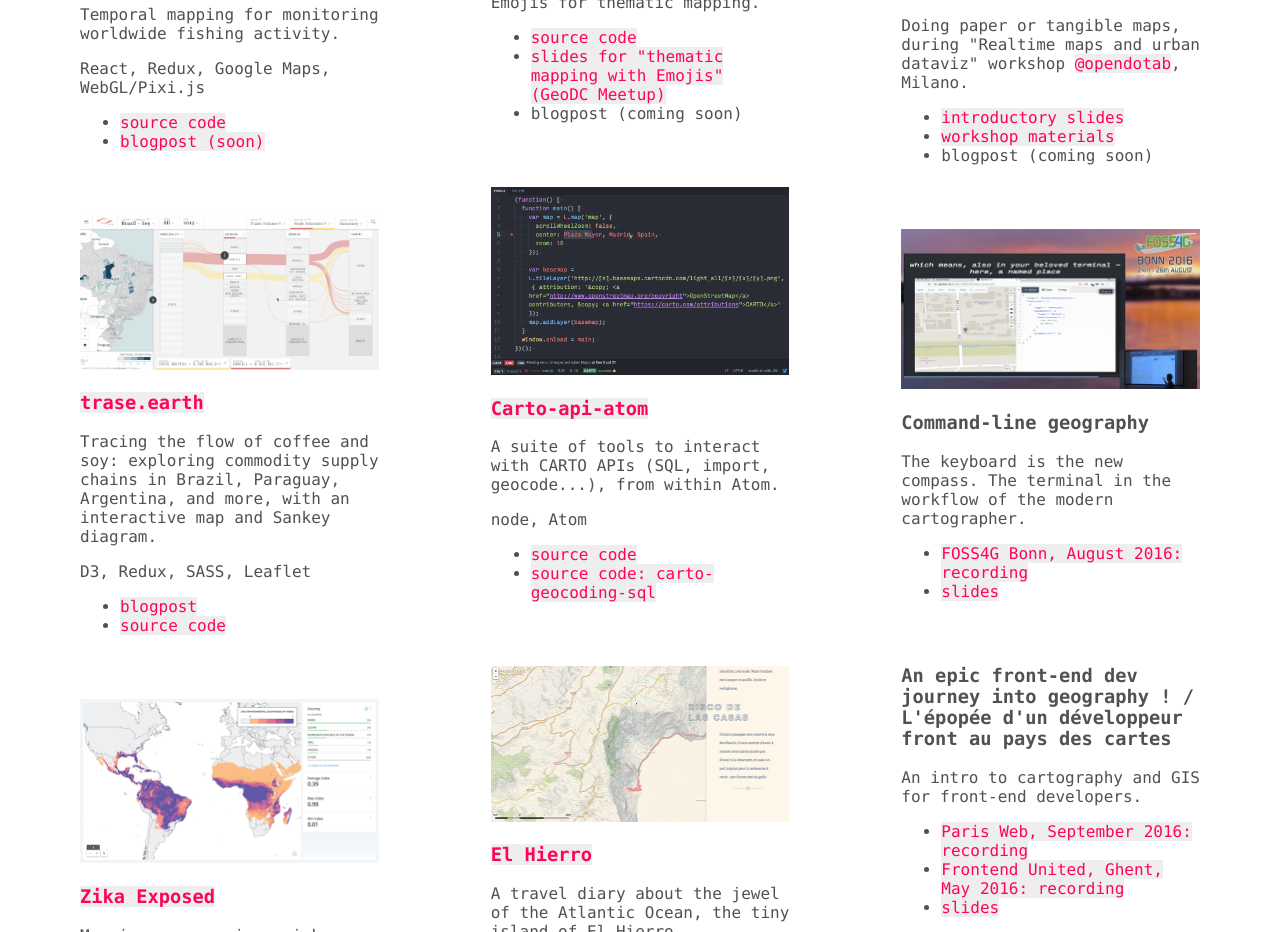
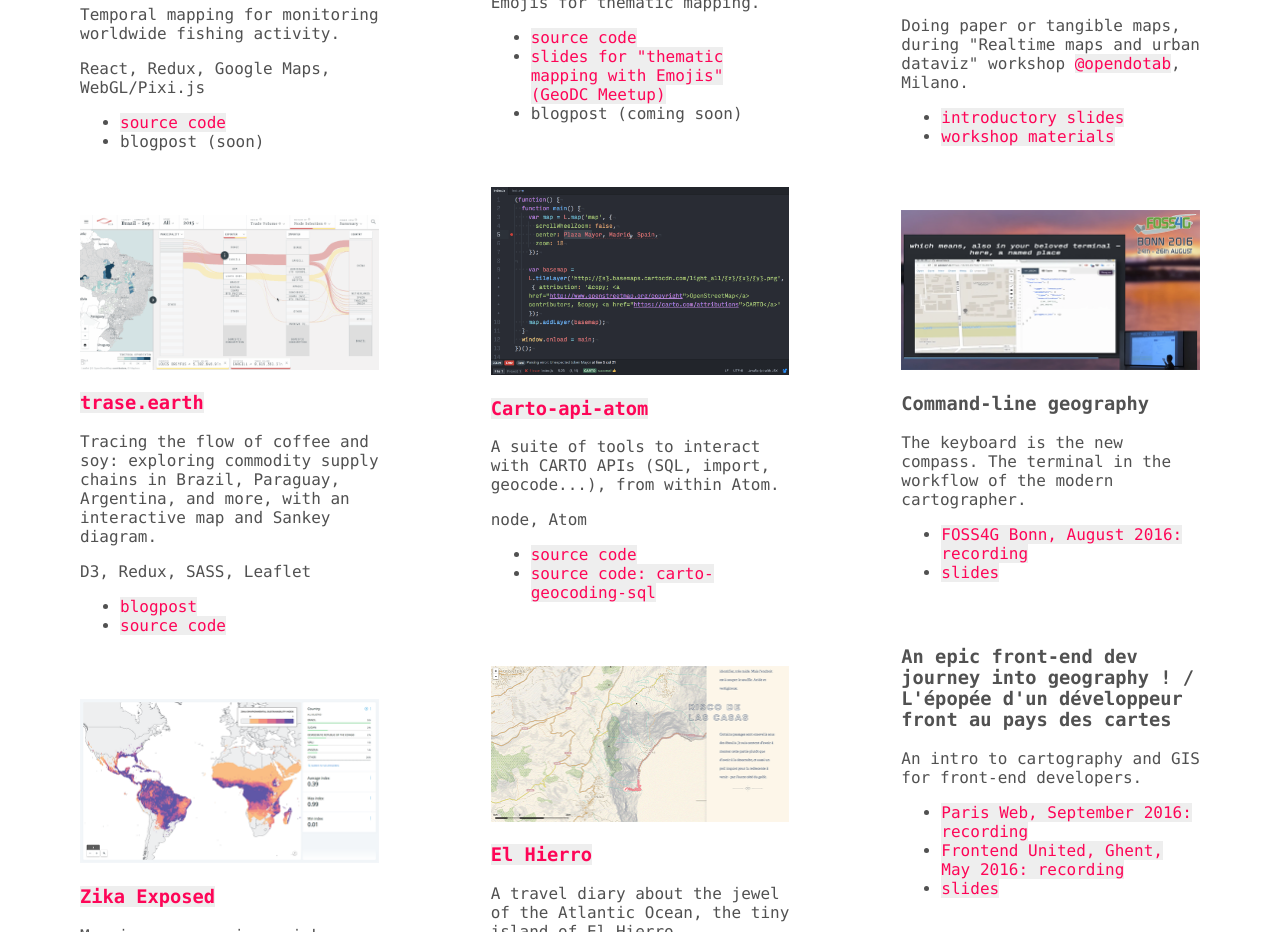
Before and after one commit to nerik/nerik.me, a website: page index.html in a window 1280 px wide. Shown: the part 1144-2076 px from the top of the page. Drawn offline with Linux system fonts and the light colour scheme; a small style sheet from the web is missing.

Commit message:
vaguely responsive

```diff
--- a/index.css
+++ b/index.css
@@ -62,7 +62,7 @@
 }
 
 section:not(:last-child) {
-  margin-right: 7rem;
+  margin-right: 10%;
 }
 
 article {
@@ -94,6 +94,12 @@
   background: #515151;
 }
 
+/*@media (max-width: 1024px) {
+  section:not(:last-child) {
+    margin-right: 3rem;
+  }
+}*/
+
 @media (max-width: 768px) {
   header {
     padding: 8rem 2.5rem 4rem;
--- a/index.html
+++ b/index.html
@@ -34,7 +34,7 @@
         </div>
         <ul>
           <li><a href="https://github.com/Vizzuality/GlobalFishingWatch/">source code</a></li>
-          <li><a href="">blogpost (soon)</a></li>
+          <li>blogpost (soon)</li>
         </ul>
       </article>
 
@@ -192,7 +192,6 @@
         <ul>
           <li><a href="https://nerik.github.io/workshop-milan/prez/">introductory slides</a></li>
           <li><a href="https://github.com/nerik/workshop-milan">workshop materials</a></li>
-          <li>blogpost (coming soon)</li>
         </ul>
       </article>
 
```
